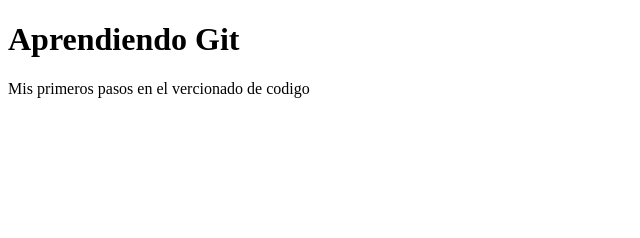
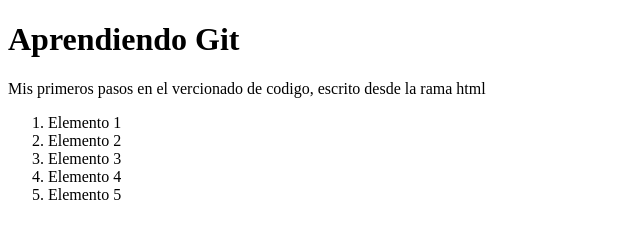
Before and after one commit to Mono-A3/cursoGit-primerRepo, a plain HTML site: page index.html in a window 1280 px wide. Shown: the whole page, without its empty margins (0-640 px from the left). Drawn offline with Linux system fonts and the light colour scheme.

Commit message:
Agregando inde.js al index.html

```diff
--- a/index.html
+++ b/index.html
@@ -11,8 +11,17 @@
 
     <h1>Aprendiendo Git</h1>
 
-    <p>Mis primeros pasos en el vercionado de codigo</p>
+    <p>Mis primeros pasos en el vercionado de codigo, escrito desde la rama html</p>
 
+    <ol>
+        <li>Elemento 1</li>
+        <li>Elemento 2</li>
+        <li>Elemento 3</li>
+        <li>Elemento 4</li>
+        <li>Elemento 5</li>
+    </ol>
+
+    <script src="index.js"></script>
 </body>
 
 </html>
```
